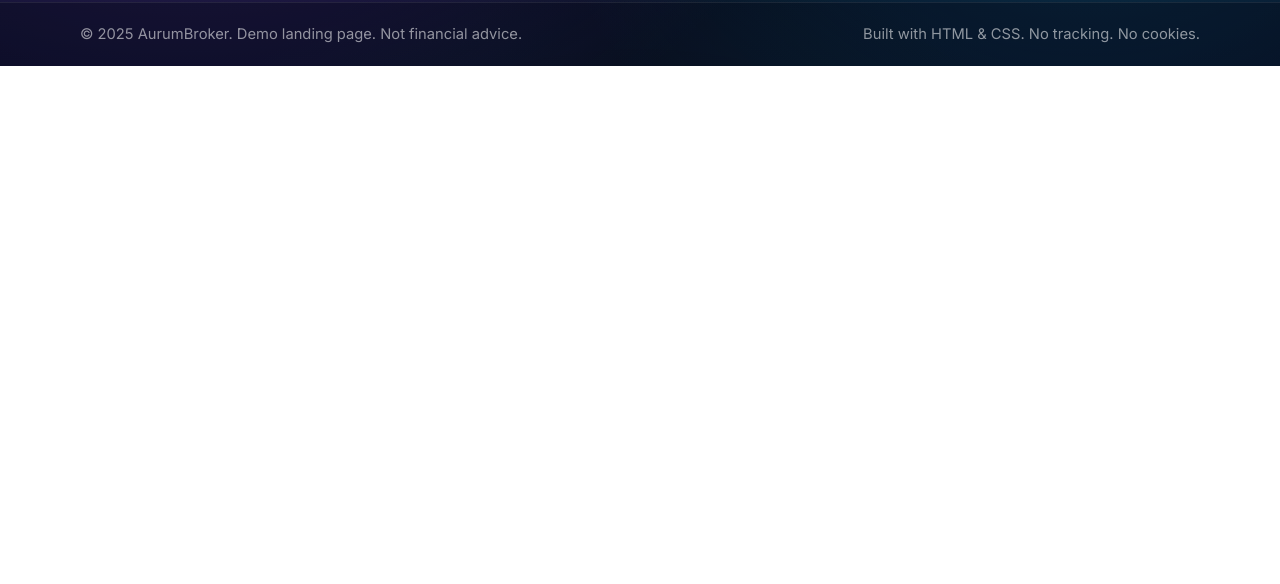
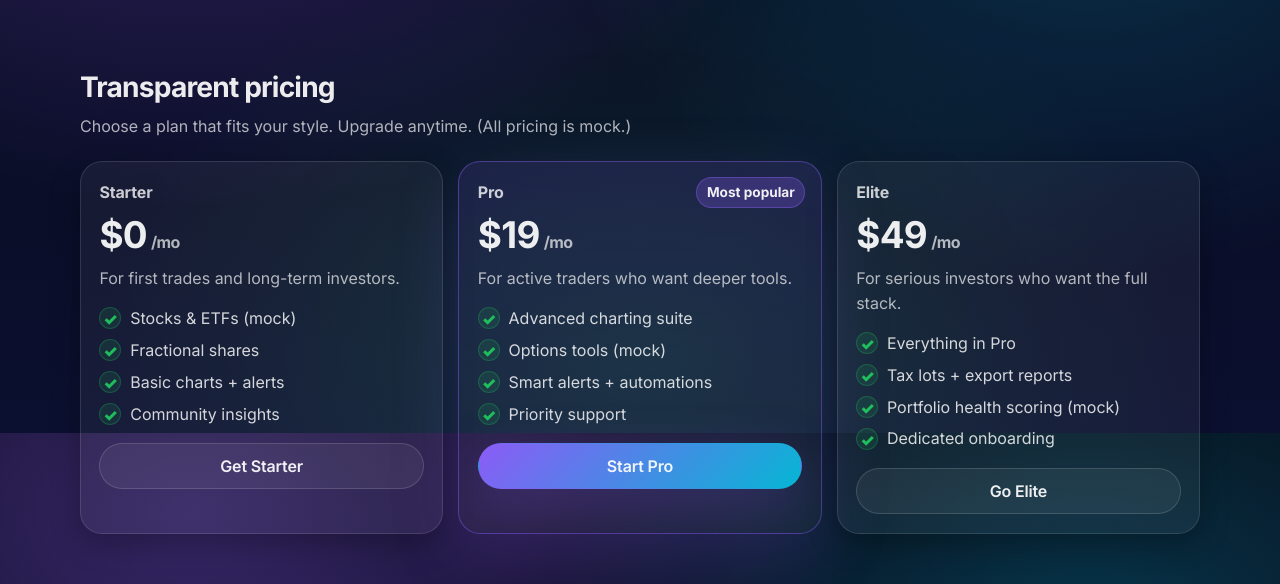
Before and after one commit to Nahom-Solomon625/stock-broker-landing-page, a plain HTML site: page index.html in a window 1280 px wide. Shown: the part 2767-3351 px from the top of the page. Before the commit the page ends 2833 px from the top, so only its background shows below. Drawn offline with Linux system fonts and the light colour scheme.

Commit message:
Add pricing section

```diff
--- a/index.html
+++ b/index.html
@@ -351,6 +351,63 @@
           </div>
         </div>
       </section>
+
+      <section class="section pricing" id="pricing" aria-label="Pricing">
+        <div class="container">
+          <div class="section-head">
+            <h2>Transparent pricing</h2>
+            <p>Choose a plan that fits your style. Upgrade anytime. (All pricing is mock.)</p>
+          </div>
+
+          <div class="pricing-grid">
+            <article class="price-card">
+              <p class="plan">Starter</p>
+              <p class="price">
+                <span class="amount">$0</span><span class="per">/mo</span>
+              </p>
+              <p class="plan-desc">For first trades and long-term investors.</p>
+              <ul class="checklist">
+                <li>Stocks &amp; ETFs (mock)</li>
+                <li>Fractional shares</li>
+                <li>Basic charts + alerts</li>
+                <li>Community insights</li>
+              </ul>
+              <a class="btn btn-secondary full" href="#pricing">Get Starter</a>
+            </article>
+
+            <article class="price-card featured" aria-label="Pro plan (recommended)">
+              <div class="ribbon">Most popular</div>
+              <p class="plan">Pro</p>
+              <p class="price">
+                <span class="amount">$19</span><span class="per">/mo</span>
+              </p>
+              <p class="plan-desc">For active traders who want deeper tools.</p>
+              <ul class="checklist">
+                <li>Advanced charting suite</li>
+                <li>Options tools (mock)</li>
+                <li>Smart alerts + automations</li>
+                <li>Priority support</li>
+              </ul>
+              <a class="btn btn-primary full" href="#pricing">Start Pro</a>
+            </article>
+
+            <article class="price-card">
+              <p class="plan">Elite</p>
+              <p class="price">
+                <span class="amount">$49</span><span class="per">/mo</span>
+              </p>
+              <p class="plan-desc">For serious investors who want the full stack.</p>
+              <ul class="checklist">
+                <li>Everything in Pro</li>
+                <li>Tax lots + export reports</li>
+                <li>Portfolio health scoring (mock)</li>
+                <li>Dedicated onboarding</li>
+              </ul>
+              <a class="btn btn-secondary full" href="#pricing">Go Elite</a>
+            </article>
+          </div>
+        </div>
+      </section>
     </main>
 
     <footer class="site-footer">
--- a/style.css
+++ b/style.css
@@ -734,6 +734,105 @@ a {
   margin-top: 0.15rem;
 }
 
+.pricing-grid {
+  display: grid;
+  grid-template-columns: repeat(3, minmax(0, 1fr));
+  gap: 0.95rem;
+  align-items: stretch;
+}
+
+.price-card {
+  padding: 1.25rem 1.15rem 1.15rem;
+  border-radius: var(--radius-lg);
+  background: rgba(255, 255, 255, 0.05);
+  border: 1px solid rgba(255, 255, 255, 0.12);
+  box-shadow: var(--shadow-soft);
+  position: relative;
+  overflow: hidden;
+}
+
+.price-card.featured {
+  border-color: rgba(139, 92, 246, 0.45);
+  background: linear-gradient(180deg, rgba(139, 92, 246, 0.14), rgba(255, 255, 255, 0.05));
+  box-shadow: 0 22px 70px rgba(139, 92, 246, 0.18);
+}
+
+.ribbon {
+  position: absolute;
+  top: 0.95rem;
+  right: 0.95rem;
+  padding: 0.4rem 0.6rem;
+  border-radius: 999px;
+  background: rgba(139, 92, 246, 0.25);
+  border: 1px solid rgba(139, 92, 246, 0.4);
+  color: rgba(255, 255, 255, 0.92);
+  font-weight: 750;
+  font-size: 0.85rem;
+}
+
+.plan {
+  margin: 0;
+  color: rgba(255, 255, 255, 0.78);
+  font-weight: 750;
+  letter-spacing: -0.01em;
+}
+
+.price {
+  margin: 0.65rem 0 0.55rem;
+  letter-spacing: -0.04em;
+}
+
+.amount {
+  font-size: 2.3rem;
+  font-weight: 900;
+}
+
+.per {
+  color: var(--muted);
+  font-weight: 650;
+  margin-left: 0.25rem;
+}
+
+.plan-desc {
+  margin: 0 0 1rem;
+  color: var(--muted);
+  line-height: 1.55;
+}
+
+.checklist {
+  list-style: none;
+  padding: 0;
+  margin: 0 0 1.1rem;
+  display: grid;
+  gap: 0.55rem;
+  color: rgba(255, 255, 255, 0.82);
+}
+
+.checklist li {
+  display: flex;
+  align-items: center;
+  gap: 0.55rem;
+  line-height: 1.45;
+}
+
+.checklist li::before {
+  content: "✓";
+  width: 22px;
+  height: 22px;
+  border-radius: 999px;
+  display: grid;
+  place-items: center;
+  background: rgba(34, 197, 94, 0.12);
+  border: 1px solid rgba(34, 197, 94, 0.25);
+  color: rgba(34, 197, 94, 0.95);
+  font-weight: 900;
+  flex: 0 0 22px;
+}
+
+.btn.full {
+  width: 100%;
+}
+
 .site-footer {
   border-top: 1px solid rgba(255, 255, 255, 0.08);
   background: rgba(5, 7, 20, 0.35);
@@ -777,6 +876,10 @@ a {
   .testimonials-grid {
     grid-template-columns: 1fr;
   }
+
+  .pricing-grid {
+    grid-template-columns: 1fr;
+  }
 }
 
 @media (min-width: 860px) {
```
